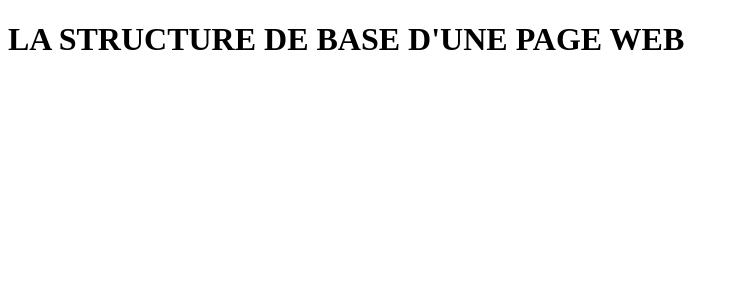
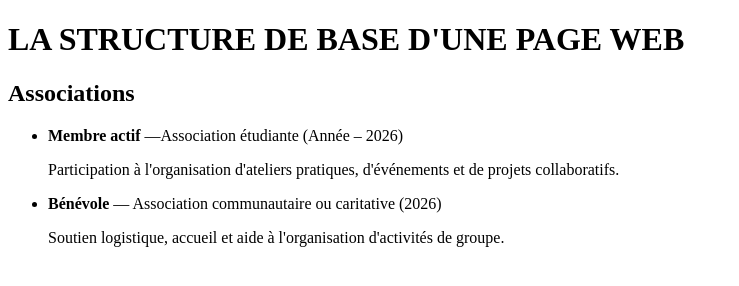
Before and after one commit to alessiaassogba1-hue/mon-cv, a plain HTML site: page index.html in a window 1280 px wide. Shown: the whole page, without its empty margins (0-739 px from the left). Drawn offline with Linux system fonts and the light colour scheme.

Commit message:
mise en place de la section associations

```diff
--- a/index.html
+++ b/index.html
@@ -8,5 +8,18 @@
 </head>
 <body>
     <h1>LA STRUCTURE DE BASE D'UNE PAGE WEB</h1>
+    <section id="associations">
+    <h2>Associations</h2>
+    <ul>
+        <li>
+            <strong>Membre actif</strong> —Association étudiante (Année – 2026)
+            <p>Participation à l'organisation d'ateliers pratiques, d'événements et de projets collaboratifs.</p>
+        </li>
+        <li>
+            <strong>Bénévole</strong> — Association communautaire ou caritative (2026)
+            <p>Soutien logistique, accueil et aide à l'organisation d'activités de groupe.</p>
+        </li>
+    </ul>
+</section>
 </body>
 </html>
```
